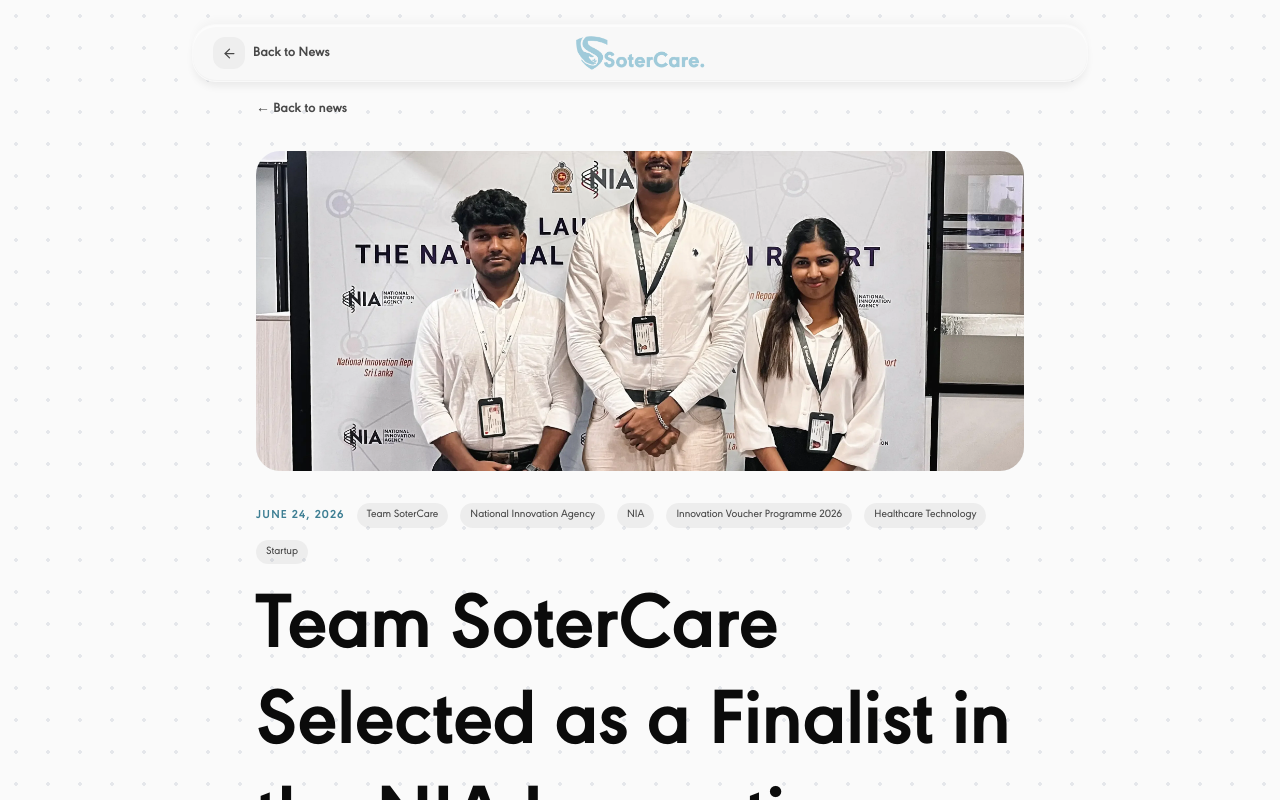
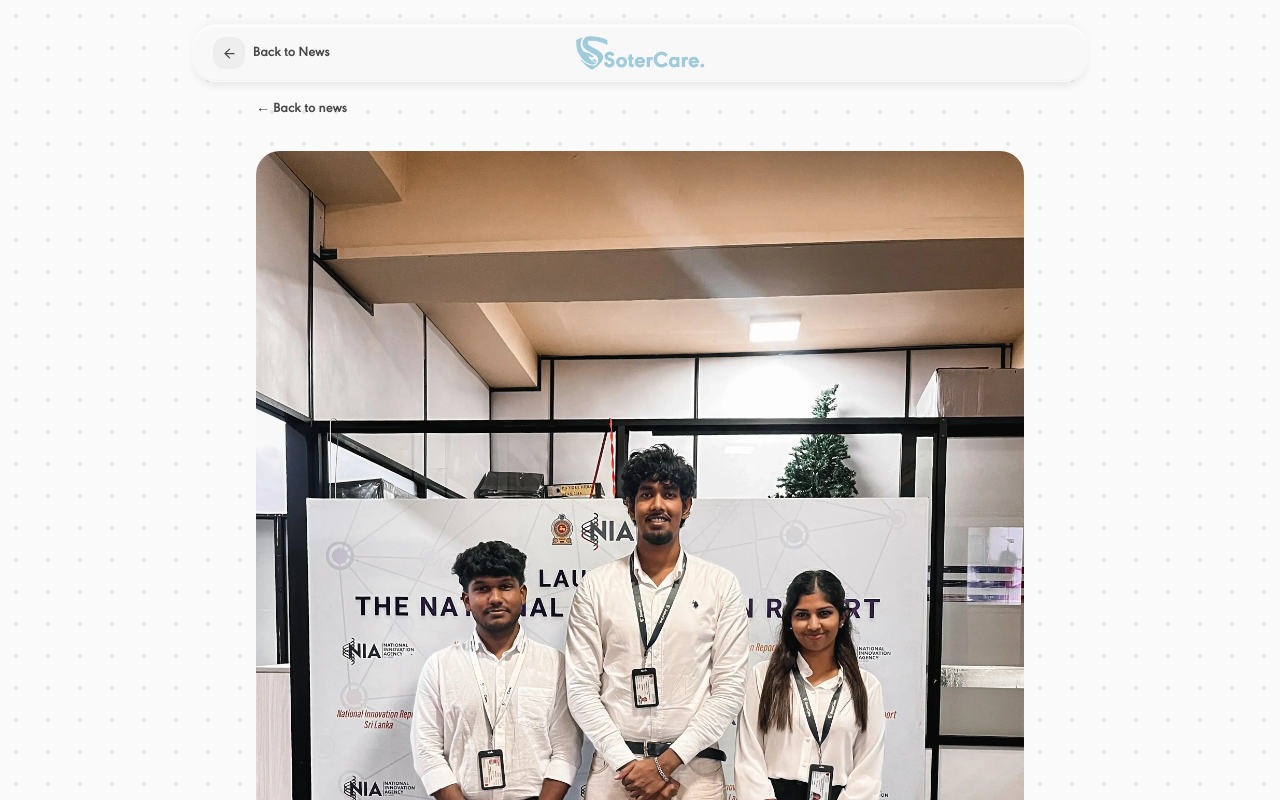
Before and after one commit to SoterCare/web-dev-v2, a Next.js app: page /news/team-sotercare-selected-as-a-finalist-in-the-nia-innovation-voucher-programme-2026 in a window 1280 px wide. Shown: the top 800 px of the page. Built offline with nearby package versions, Linux system fonts and the light colour scheme.

Commit message:
Auto-fit cover image height to natural aspect ratio on news pages

```diff
--- a/src/app/news/[slug]/page.tsx
+++ b/src/app/news/[slug]/page.tsx
@@ -69,14 +69,16 @@ export default async function ArticlePage({ params }: Props) {
 
             {/* Cover image */}
             {article.coverImage && (
-              <div className="relative w-full h-48 sm:h-64 md:h-80 rounded-3xl overflow-hidden mb-6 sm:mb-8 bg-[#a0cbdb]/10">
+              <div className="w-full overflow-hidden rounded-3xl mb-6 sm:mb-8 bg-[#a0cbdb]/10">
                 <Image
                   src={article.coverImage}
                   alt={article.title}
-                  fill
+                  width={0}
+                  height={0}
+                  sizes="(max-width: 768px) 100vw, 768px"
                   priority
-                  sizes="(max-width: 768px) 100vw, 768px"
-                  className="object-cover"
+                  className="w-full"
+                  style={{ height: 'auto', display: 'block' }}
                 />
               </div>
             )}
--- a/src/app/news/page.tsx
+++ b/src/app/news/page.tsx
@@ -59,23 +59,25 @@ export default function NewsPage() {
                     className="group bg-bg-card rounded-3xl shadow-m overflow-hidden flex flex-col hover:shadow-xl transition-all duration-300"
                   >
                     {/* Cover image */}
-                    <div className="relative w-full h-48 bg-[#a0cbdb]/10 overflow-hidden flex-shrink-0">
                     {article.coverImage ? (
+                      <div className="w-full overflow-hidden flex-shrink-0 bg-[#a0cbdb]/10">
                         <Image
                           src={article.coverImage}
                           alt={article.title}
-                          fill
+                          width={0}
+                          height={0}
                           sizes="(max-width: 768px) 100vw, (max-width: 1200px) 50vw, 33vw"
-                          className="object-cover group-hover:scale-[1.03] transition-transform duration-500"
+                          className="w-full group-hover:scale-[1.03] transition-transform duration-500"
+                          style={{ height: 'auto', display: 'block' }}
                         />
+                      </div>
                     ) : (
-                        <div className="absolute inset-0 flex items-center justify-center">
+                      <div className="w-full h-40 bg-[#a0cbdb]/10 flex items-center justify-center flex-shrink-0">
                         <div className="w-12 h-12 rounded-full bg-[#a0cbdb]/30 flex items-center justify-center">
                           <div className="w-5 h-5 rounded-full bg-[#3d7e93]/40" />
                         </div>
                       </div>
                     )}
-                    </div>
 
                     {/* Card body */}
                     <div className="p-6 flex flex-col flex-1">
```
Lines whose indentation alone changed are shown as unchanged.
